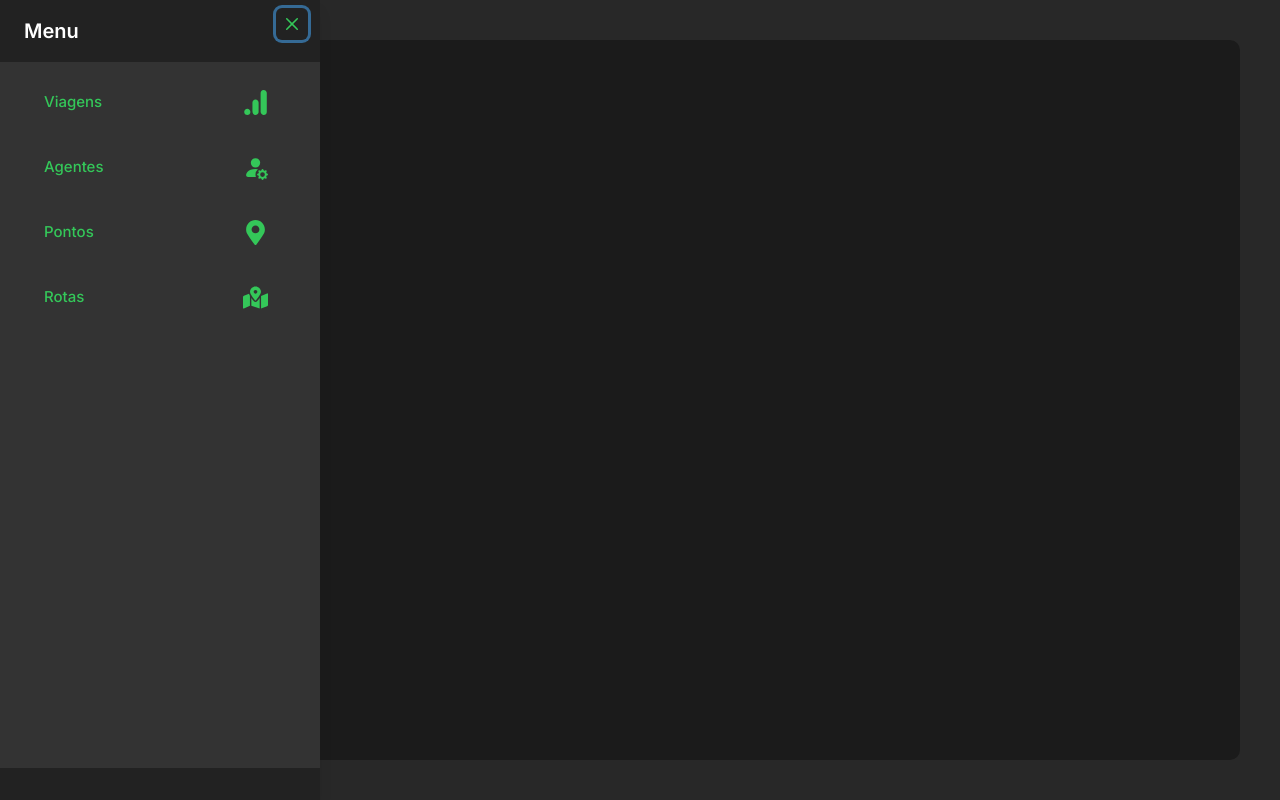
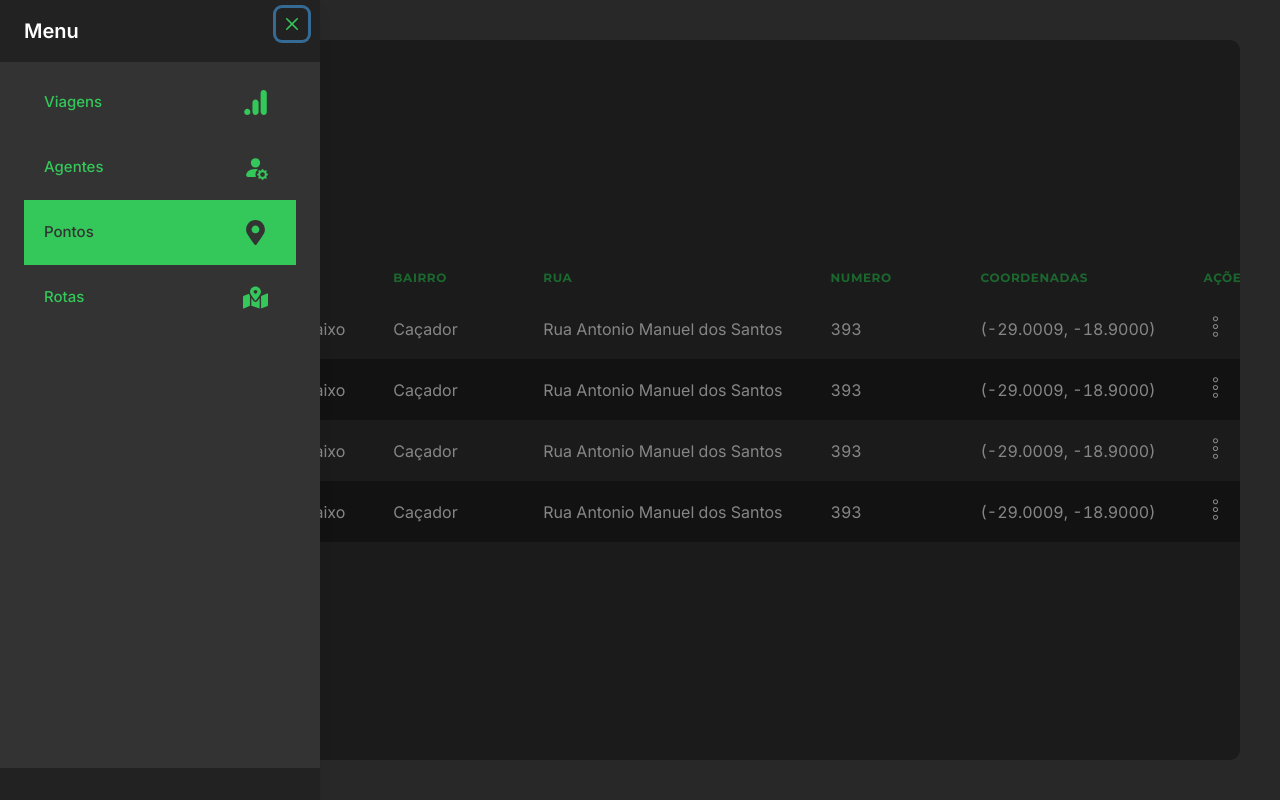
Before and after one commit to VictorHenrich/busstop-manager, a Next.js app: page /dashboard/points in a window 1280 px wide. Built offline with nearby package versions, Linux system fonts and the light colour scheme.

Commit message:
Aplicando correções e melhorias

```diff
--- a/src/app/dashboard/agents/page.tsx
+++ b/src/app/dashboard/agents/page.tsx
@@ -1,7 +1,11 @@
+import React from "react";
 
 
 
 
-export default function AgentsPage(): React.ReactElement{
+function AgentsPage(): React.ReactElement{
     return ( <></> )
 }
+
+
+export default React.memo(AgentsPage);
--- a/src/app/dashboard/layout.tsx
+++ b/src/app/dashboard/layout.tsx
@@ -1,19 +1,28 @@
 'use client'
 
 import React from "react";
-import { Center, Box, IconButton } from "@chakra-ui/react";
+import { usePathname } from "next/navigation";
+import { Center, Box } from "@chakra-ui/react";
 import { TiThMenu } from "react-icons/ti";
 import AppMenu, { AppMenuItemProps } from "@/components/menu";
 import { DASHBOARD_MENU_ITENS } from "@/utils/constants";
-import AppButton from "@/components/button";
 import AppIconButton from "@/components/iconButton";
 
 
 
 export default function DashboardLayout({ children }: React.PropsWithChildren): React.ReactElement{
+    const currentPath: string = usePathname();
+
     const [openMenu, setOpenMenu] = React.useState<boolean>(true);
 
     const [selectedItem, setSelectedItem] = React.useState<AppMenuItemProps>();
+
+    React.useEffect(()=> {
+        const locatedItem = DASHBOARD_MENU_ITENS.find(item => item.path === currentPath);
+
+        if(locatedItem)
+            setSelectedItem(locatedItem);
+    }, [ currentPath ]);
 
     return (
         <>
--- /dev/null
+++ b/src/app/dashboard/points/mock.ts
@@ -0,0 +1,42 @@
+import { PointEntity } from "@/utils/entities";
+
+
+
+export const mockPoints: PointEntity[] = [
+    {
+        addressState: "SC",
+        addressCity: "Capivari de Baixo",
+        addressNeighborhood: "Caçador",
+        addressStreet: "Rua Antonio Manuel dos Santos",
+        addressNumber: "393",
+        latitude: "-29.0009",
+        longitude: "-18.9000"
+    },
+    {
+        addressState: "SC",
+        addressCity: "Capivari de Baixo",
+        addressNeighborhood: "Caçador",
+        addressStreet: "Rua Antonio Manuel dos Santos",
+        addressNumber: "393",
+        latitude: "-29.0009",
+        longitude: "-18.9000"
+    },
+    {
+        addressState: "SC",
+        addressCity: "Capivari de Baixo",
+        addressNeighborhood: "Caçador",
+        addressStreet: "Rua Antonio Manuel dos Santos",
+        addressNumber: "393",
+        latitude: "-29.0009",
+        longitude: "-18.9000"
+    },
+    {
+        addressState: "SC",
+        addressCity: "Capivari de Baixo",
+        addressNeighborhood: "Caçador",
+        addressStreet: "Rua Antonio Manuel dos Santos",
+        addressNumber: "393",
+        latitude: "-29.0009",
+        longitude: "-18.9000"
+    }
+]
--- a/src/app/dashboard/points/page.tsx
+++ b/src/app/dashboard/points/page.tsx
@@ -1,9 +1,77 @@
+'use client'
+
 import React from "react";
+import AppTable, { AppTableBodyItemProps, AppTableItemProps } from "@/components/table";
+import { PointEntity } from "@/utils/entities";
+import { Center } from "@chakra-ui/react";
+import { mockPoints } from "./mock";
+import AppMenuList from "@/components/menuList";
 
 
+function PointsPage(): React.ReactElement{
+    const [body, setBody] = React.useState<AppTableBodyItemProps<PointEntity>[]>([]);
 
-export default function PointsPage(): React.ReactElement{
+    const header: AppTableItemProps[] = [
+        {
+            value: "Estado (UF)"
+        },
+        {
+            value: "Cidade"
+        },
+        {
+            value: "Bairro"
+        },
+        {
+            value: "Rua"
+        },
+        {
+            value: "Numero"
+        },
+        {
+            value: "Coordenadas"
+        },
+        {
+            value: "Ações"
+        }
+    ]
+
+    function getItemsOfPoints(point: PointEntity): AppTableItemProps[]{
+        return [
+            { value: point.addressState },
+            { value: point.addressCity },
+            { value: point.addressNeighborhood },
+            { value: point.addressStreet },
+            { value: point.addressNumber },
+            { value: `(${point.latitude}, ${point.longitude})`},
+            { value: (
+                <AppMenuList
+                    items={[
+                        {description: "Alterar", id: "update"},
+                        {description: "Excluir", id: "delete"},
+                    ]}
+                />
+            )}
+        ]
+    }
+
+    React.useEffect(()=> {
+        setBody(mockPoints.map(point => ({
+            data: point,
+            items: getItemsOfPoints(point)
+        })))
+    }, []);
+
     return (
-        <></>
+        <Center
+            width="full"
+            height="full"
+        >
+            <AppTable
+                header={header}
+                body={body}
+            />
+        </Center>
     )
 }
+
+export default React.memo(PointsPage);
--- a/src/app/dashboard/routes/page.tsx
+++ b/src/app/dashboard/routes/page.tsx
@@ -1,8 +1,11 @@
+import React from "react";
 
 
 
-export default function RoutesPage(): React.ReactElement{
+function RoutesPage(): React.ReactElement{
     return (
         <></>
     )
 }
+
+export default React.memo(RoutesPage);
--- a/src/app/dashboard/travel/page.tsx
+++ b/src/app/dashboard/travel/page.tsx
@@ -2,6 +2,8 @@ import React from "react"
 
 
 
-export default function TravelPage(): React.ReactElement{
+function TravelPage(): React.ReactElement{
     return (<></>)
 }
+
+export default React.memo(TravelPage);
--- a/src/app/login/page.tsx
+++ b/src/app/login/page.tsx
@@ -17,7 +17,7 @@ import { LoginActionResult, initialState } from "./states";
 import AppLoading from "@/components/loading";
 
 
-export default function LoginPage(){
+function LoginPage(): React.ReactElement{
     const [state, formAction ] = useFormState<LoginActionResult, FormData>(login, initialState);
 
     const [openLoading, setOpenLoading] = React.useState<boolean>(false);
@@ -137,3 +137,5 @@ export default function LoginPage(){
         </>
     )
 }
+
+export default React.memo(LoginPage);
--- /dev/null
+++ b/src/components/menuList/index.tsx
@@ -0,0 +1,66 @@
+import React from "react";
+import { CiMenuKebab } from "react-icons/ci";
+import { Menu, MenuList, MenuItem, MenuButton, MenuItemProps, MenuListProps, MenuButtonProps } from "@chakra-ui/react";
+
+
+export type AppMenuListItemValue = string | number | React.ReactElement;
+
+export interface AppMenuListItemProps extends MenuItemProps{
+    id: string,
+    description: string,
+}
+
+export interface AppMenuListProps extends MenuListProps{
+    items: AppMenuListItemProps[],
+    open?: boolean,
+    onSelectItem?: (item: AppMenuListItemProps) => void,
+    onClose?: () => void,
+    buttonProps?: MenuButtonProps
+}
+
+export default function AppMenuList({
+    items,
+    open,
+    onSelectItem = ()=> null,
+    onClose = ()=> null,
+    buttonProps = {}
+}: AppMenuListProps): React.ReactElement{
+    return (
+        <Menu
+            isOpen={open}
+            onClose={onClose}
+        >
+                <MenuButton
+                    color="tertiary"
+                    fontSize={25}
+                    _hover={{
+                        color: "primary"
+                    }}
+                    {...buttonProps}
+                >
+                    <CiMenuKebab />
+                </MenuButton>
+            <MenuList
+                backgroundColor="secondary"
+                borderColor="black"
+            >
+                {items.map((item, index) => (
+                    <MenuItem
+                        key={index}
+                        onClick={()=> onSelectItem(item)}
+                        transition="all 0.5s"
+                        backgroundColor="secondary"
+                        color="tertiary"
+                        fontSize={15}
+                        {...item}
+                        _hover={{
+                            backgroundColor: "black"
+                        }}
+                    >
+                        {item.description}
+                    </MenuItem>
+                ))}
+            </MenuList>
+        </Menu>
+    )
+}
--- a/src/components/table/index.tsx
+++ b/src/components/table/index.tsx
@@ -40,20 +40,13 @@ export default function AppTable<T>({
     description
 }: AppTableProps<T>): React.ReactElement{
     return (
-        <Table
-            variant="striped"
-            colorScheme="primary"
-            width="full"
-            height="full"
-        >
-            <TableContainer
-                width="full"
-                height="full"
-            >
+        <TableContainer>
+            <Table variant="unstyled">
                 {description && (
                     <TableCaption>{description}</TableCaption>
                 )}
-                <Thead>
+                <Thead
+                >
                     <Tr>
                         {header.map((item, index) => (
                             <Th
@@ -94,7 +87,7 @@ export default function AppTable<T>({
                         ))}
                     </Tr>
                 </Tfoot>
-            </TableContainer>
-        </Table>
+            </Table>
+        </TableContainer>
     )
 }
--- a/src/styles/global.css
+++ b/src/styles/global.css
@@ -29,3 +29,24 @@ html, body {
   overflow-x: hidden;
   background-color: var(--color-tertiary);
 }
+
+table td, th{
+  min-width: 150px;
+  text-align: right;
+}
+
+table td{
+  color: var(--color-tertiary)
+}
+
+table th{
+  color: var(--color-primary)
+}
+
+tbody tr:nth-child(odd) {
+  background-color: var(--color-secondary);
+}
+
+tbody tr:nth-child(even) {
+  background-color: var(--color-black);
+}
--- /dev/null
+++ b/src/utils/entities.ts
@@ -0,0 +1,25 @@
+
+
+
+export interface PointEntity{
+    addressState: string,
+    addressCity: string,
+    addressNeighborhood: string,
+    addressStreet: string,
+    addressNumber: string,
+    latitude: string,
+    longitude: string
+}
+
+
+export interface RouteEntity{
+    description: string,
+    openingTime: Date,
+    closingTime: Date,
+    ticketPrice: Date
+}
+
+
+export interface AgentEntity{
+
+}
```
